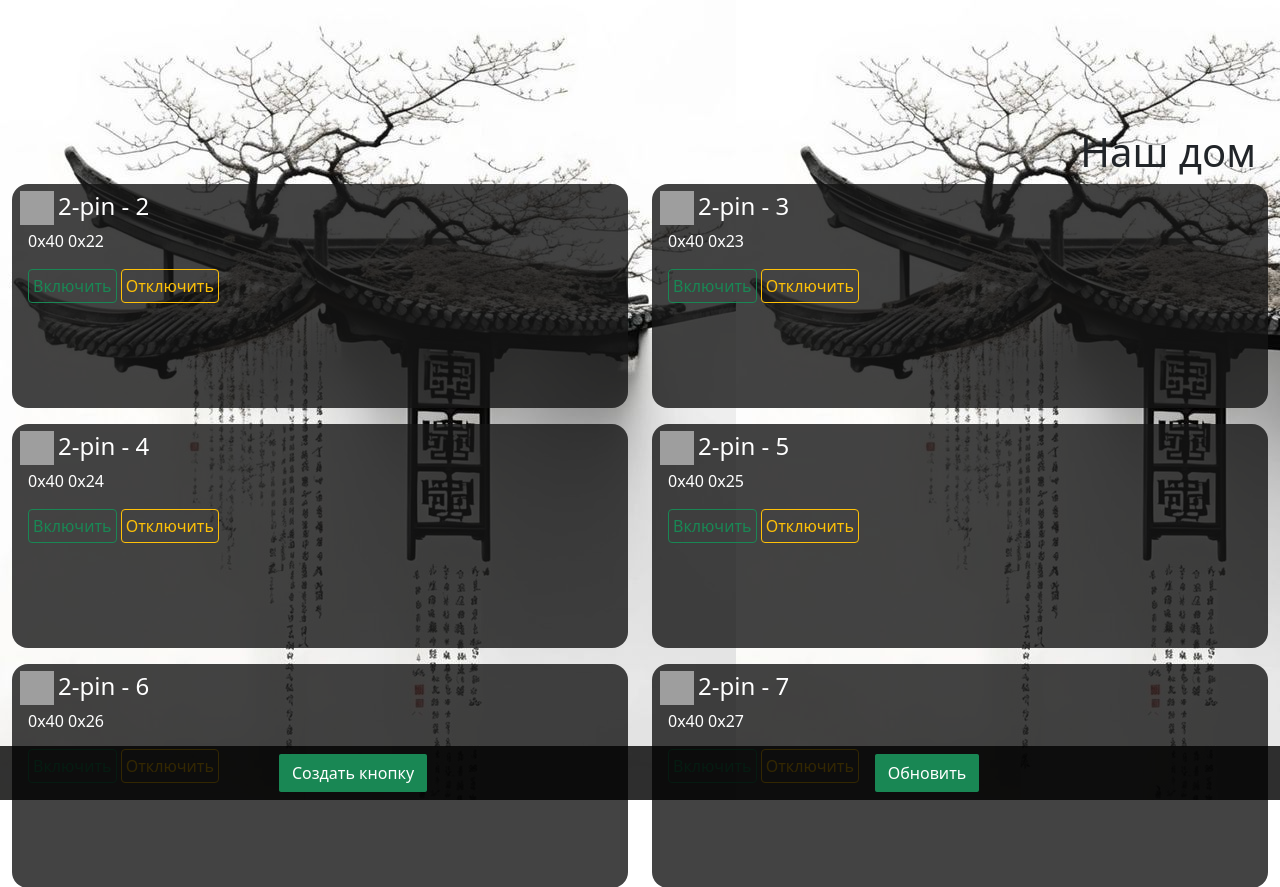
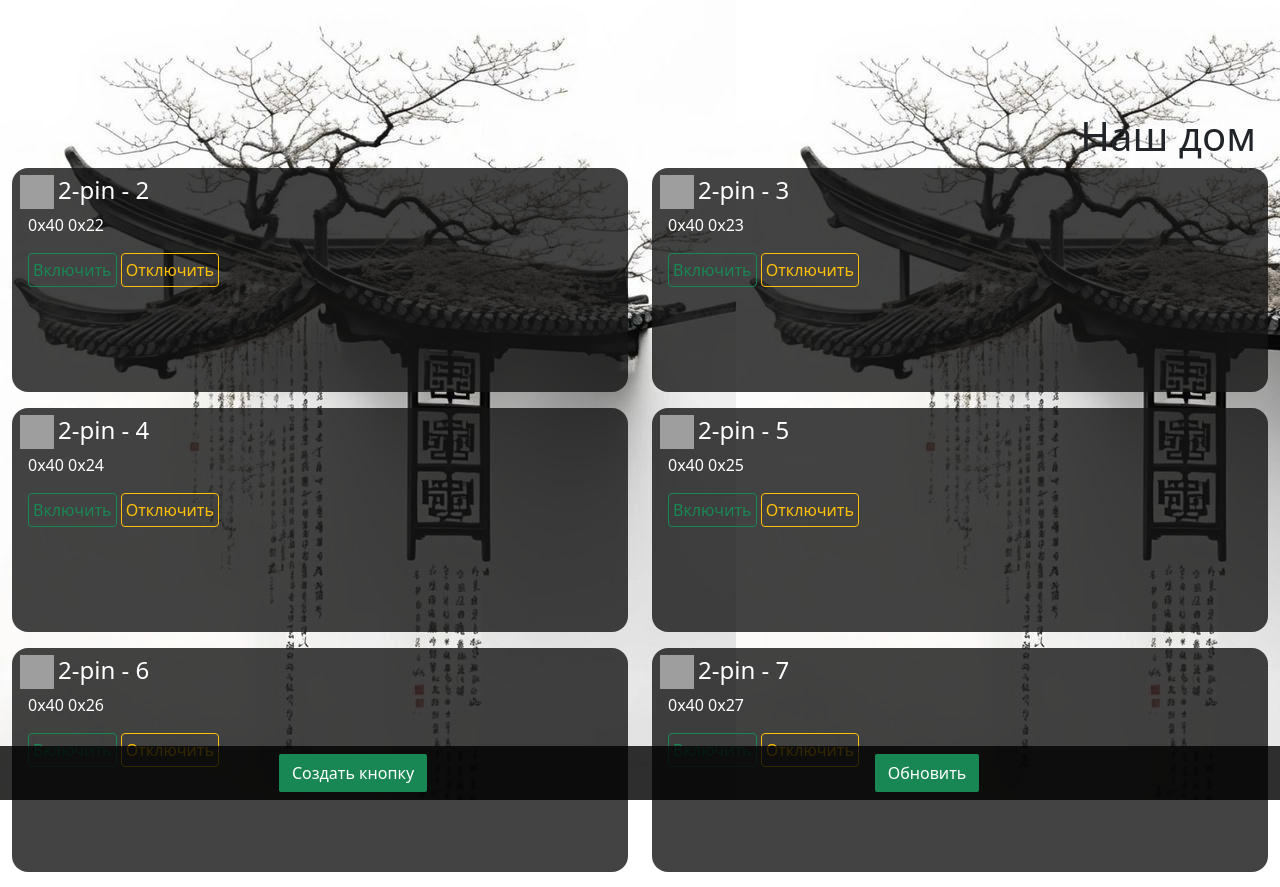
Before and after one commit to MaksoN12340987/RASBERRY, a Django app: page /supply/home/ in a window 1280 px wide. Shown: the top 887 px of the page. Run offline with Django 5.2, Linux system fonts and the light colour scheme; data comes from the database, SQL or seed files in the repository; parts of the project's set-up code (start-up, migrations or seed data) failed here and were passed over; some libraries are stand-ins or nearby versions; grey boxes are pictures that could not be loaded.

Commit message:
configuratiom home container-fluid

```diff
--- a/supply/templates/supply/home.html
+++ b/supply/templates/supply/home.html
@@ -5,7 +5,7 @@
 {% endblock %}
 
 {% block page_title %}
-<div class="container-fluid text-start" style="height: 8rem;"></div>
+<div class="container-fluid text-start" style="height: 7rem;"></div>
 
 <div class="container-fluid text-end">
   <h1>Наш дом</h1>
```
